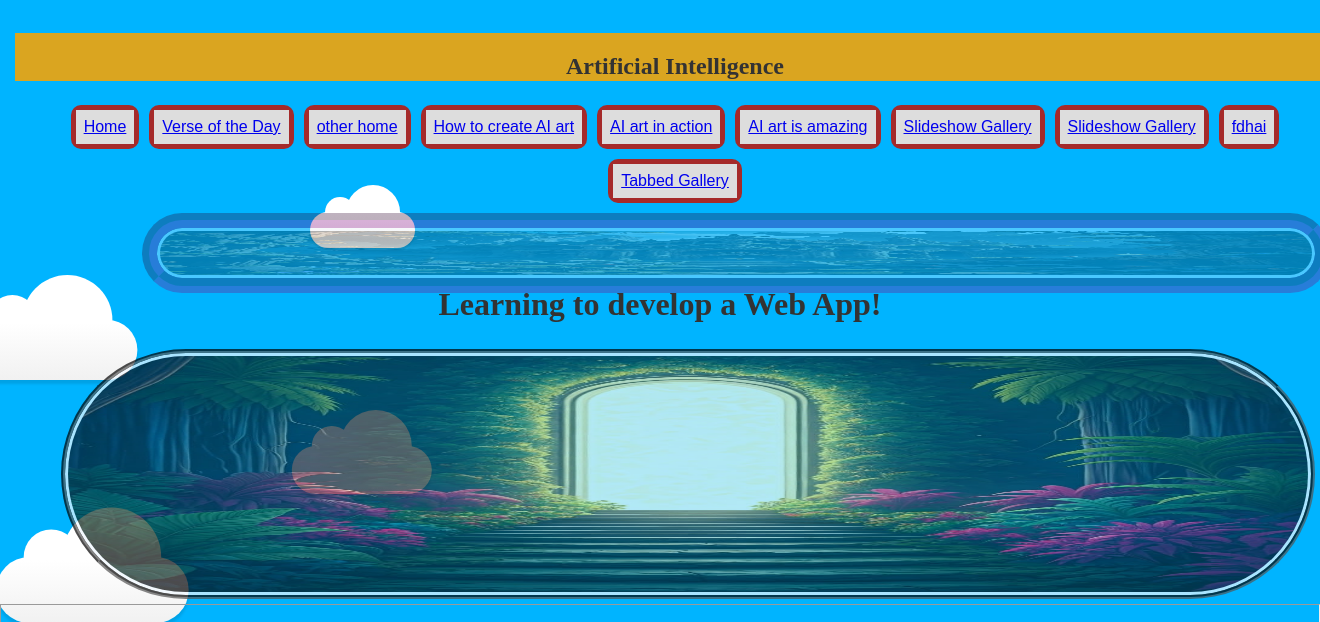
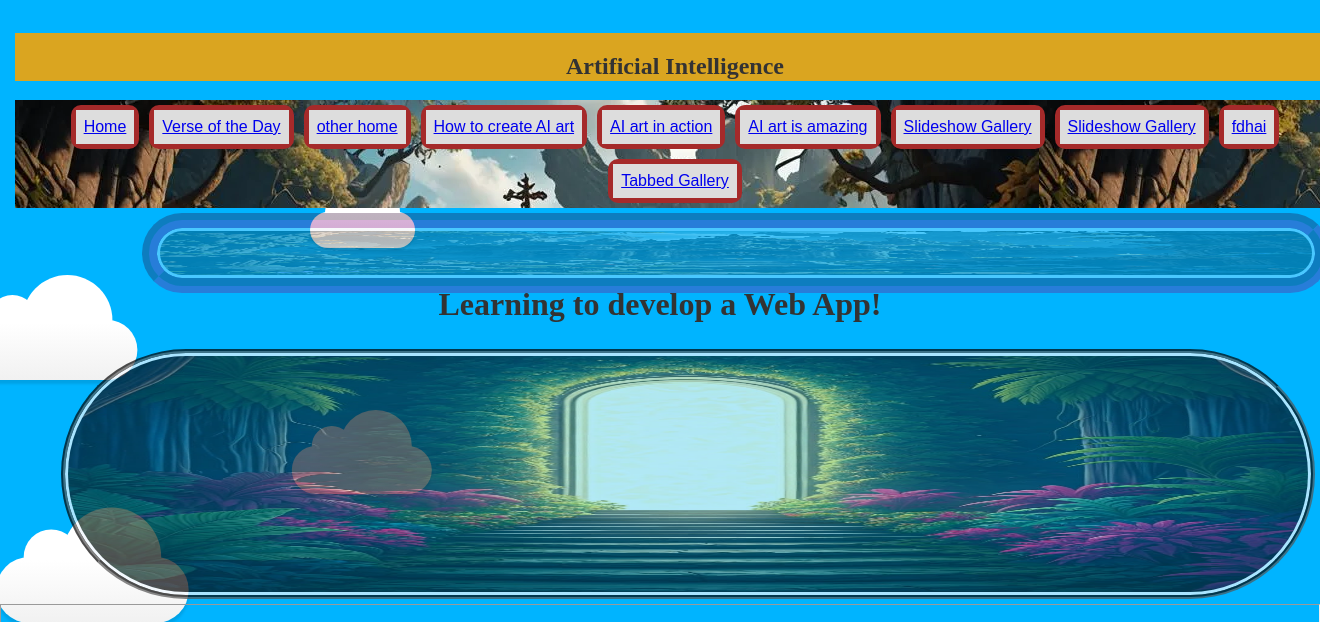
Before and after one commit to fdhaitech/msappsvc01, a PHP site: page / in a window 1320 px wide; the page is wider, and only the part inside the window is pictured. Shown: the top 622 px of that part. Run offline with PHP 8.4, Linux system fonts and the light colour scheme.

Commit message:
update 1

```diff
--- a/css/index.css
+++ b/css/index.css
@@ -16,7 +16,7 @@ h1, h2, h3, h4, h5, h6 { font-family: sans-serif;
         margin: 0;
         padding: 0;
         overflow: hidden;
-		background-image:images/ncres.png;
+		background-image:url(images/ncres.png);
 
       }
 
```
